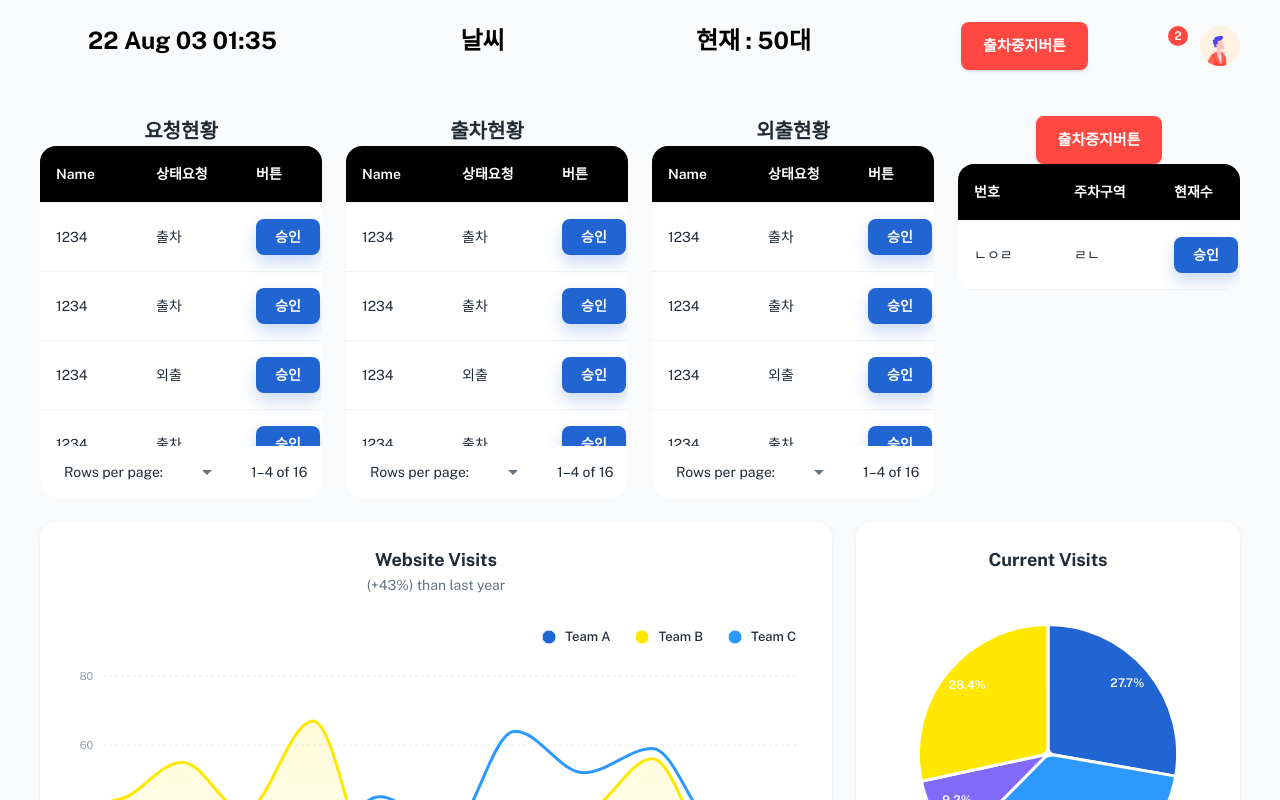
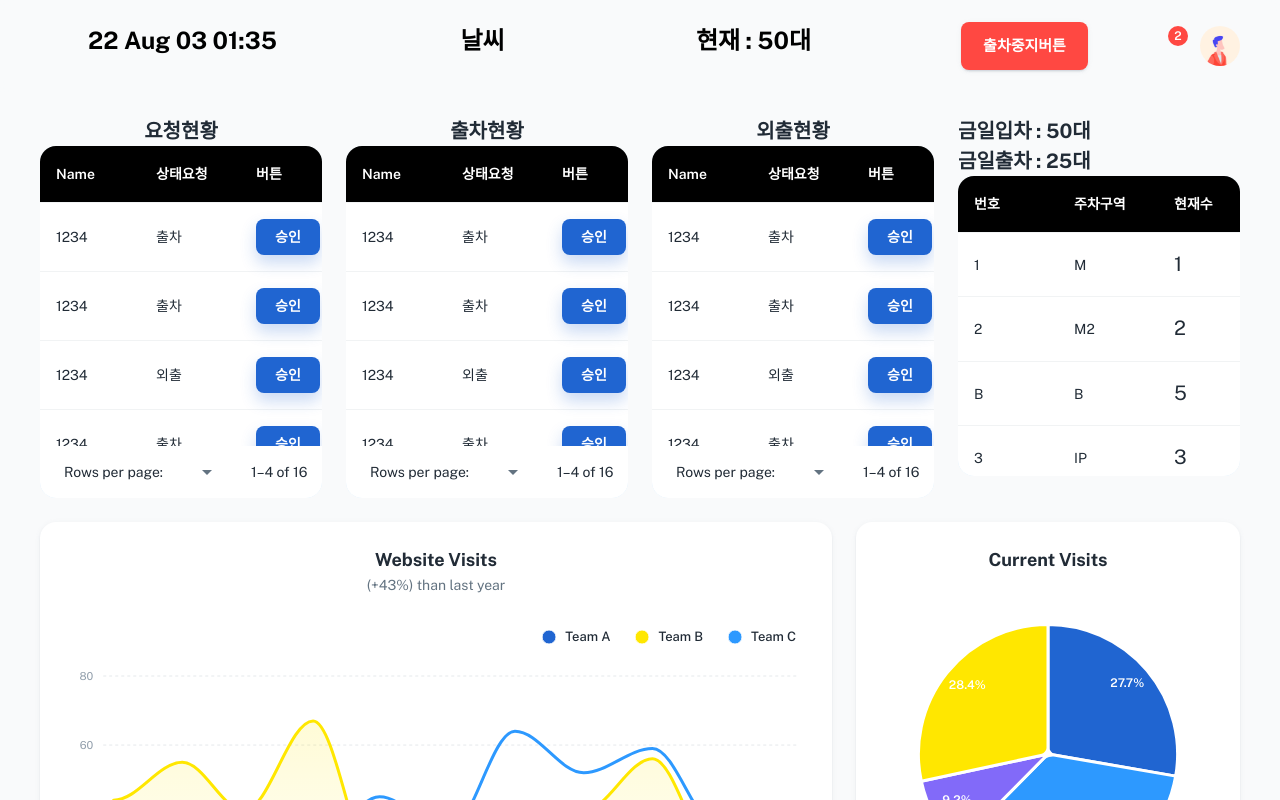
Before and after one commit to wogus216/EasyValetParking, a React (Create React App) app: page /dashboard/parking-system in a window 1280 px wide. Shown: the top 800 px of the page. Built offline with nearby package versions, Linux system fonts and the light colour scheme; some icons are missing; a web font is replaced by a local one.

Commit message:
주차구역 테이블 만드는 중

```diff
--- a/src/pages/ParkingSystem.js
+++ b/src/pages/ParkingSystem.js
@@ -48,9 +48,13 @@ export default function ParkingSystem() {
           </Grid>
 
           <Grid item xs={12} sm={6} md={3}>
-            <Button size="large" variant="contained" color="error">
-              출차중지버튼
-            </Button>
+            <Grid container>
+              <Typography marginRight={10} variant="h5">
+                금일입차 : 50대
+              </Typography>
+              <Typography variant="h5">금일출차 : 25대</Typography>
+            </Grid>
+
             <StatusBox purpose="주차구역" />
           </Grid>
 
--- a/src/sections/parkingSystem/ParkginglotTable.js
+++ b/src/sections/parkingSystem/ParkginglotTable.js
@@ -1,4 +1,4 @@
-import React from 'react';
+import React, { useState } from 'react';
 import Paper from '@mui/material/Paper';
 import Table from '@mui/material/Table';
 import TableBody from '@mui/material/TableBody';
@@ -14,33 +14,37 @@ const columns = [
   { id: 'button', label: '현재수', minWidth: 100 },
 ];
 
-const rows = [
-  { id: '0', carNumber: '1234', request: '출차' },
-  { id: '1', carNumber: '1234', request: '출차' },
-  { id: '2', carNumber: '1234', request: '외출' },
-  { id: '3', carNumber: '1234', request: '출차' },
-  { id: '4', carNumber: '8678', request: '외출' },
-  { id: '5', carNumber: '6788', request: '출차' },
-  { id: '6', carNumber: '6787', request: '외출' },
-  { id: '7', carNumber: '4564', request: '출차' },
-  { id: '8', carNumber: '1234', request: '외출' },
-  { id: '9', carNumber: '1234', request: '외출' },
-  { id: '10', carNumber: '1234', request: '외출' },
-  { id: '11', carNumber: '1234', request: '외출' },
-  { id: '12', carNumber: '1234', request: '외출' },
-  { id: '13', carNumber: '1234', request: '외출' },
-  { id: '14', carNumber: '1234', request: '외출' },
-  { id: '15', carNumber: '6789', request: '외출' },
-];
+// const rows = [
+//   { id: '0', keyNumber: '1', parkginglotName: 'M', status: 'M' },
+//   { id: '1', keyNumber: '2', parkginglotName: 'M2', status: 'M2' },
+//   { id: '2', keyNumber: 'B', parkginglotName: 'B', status: 'parkginglogStatus.B' },
+//   { id: '3', keyNumber: '3', parkginglotName: 'IP', status: 'parkginglogStatus.IP' },
+//   { id: '4', keyNumber: '4', parkginglotName: 'K', status: 'parkginglogStatus.K' },
+// ];
 
 export default function ParkginglotTable() {
+  const [parkginglogStatus, setparkginglogStatus] = useState({
+    M: 1,
+    M2: 2,
+    B: 5,
+    IP: 3,
+    K: 10,
+  });
+
+  const rows = [
+    { id: '0', keyNumber: '1', parkginglotName: 'M', status: parkginglogStatus.M },
+    { id: '1', keyNumber: '2', parkginglotName: 'M2', status: parkginglogStatus.M2 },
+    { id: '2', keyNumber: 'B', parkginglotName: 'B', status: parkginglogStatus.B },
+    { id: '3', keyNumber: '3', parkginglotName: 'IP', status: parkginglogStatus.IP },
+    { id: '4', keyNumber: '4', parkginglotName: 'K', status: parkginglogStatus.K },
+  ];
   const StyledTableCell = styled(TableCell)(({ theme }) => ({
     [`&.${tableCellClasses.head}`]: {
       backgroundColor: theme.palette.common.black,
       color: theme.palette.common.white,
     },
     [`&.${tableCellClasses.body}`]: {
-      fontSize: 14,
+      fontSize: 20,
     },
   }));
 
@@ -57,13 +61,13 @@ export default function ParkginglotTable() {
           </TableHead>
 
           <TableBody>
-            <TableRow>
-              <TableCell>ㄴㅇㄹ</TableCell>
-              <TableCell>ㄹㄴ</TableCell>
-              <TableCell>
-                <Button variant="contained">승인</Button>
-              </TableCell>
-            </TableRow>
+            {rows.map((data, i) => (
+              <TableRow key={data.id}>
+                <TableCell>{data.keyNumber}</TableCell>
+                <TableCell>{data.parkginglotName}</TableCell>
+                <StyledTableCell>{data.status}</StyledTableCell>
+              </TableRow>
+            ))}
           </TableBody>
         </Table>
       </TableContainer>
--- a/src/sections/parkingSystem/StatusBox.js
+++ b/src/sections/parkingSystem/StatusBox.js
@@ -14,6 +14,7 @@ import { ParkingStatusTable, ParkginglotTable } from '.';
 
 StatusBox.propTypes = {
   color: PropTypes.string,
+  purpose: PropTypes.string,
   total: PropTypes.number.isRequired,
   sx: PropTypes.object,
 };
```
